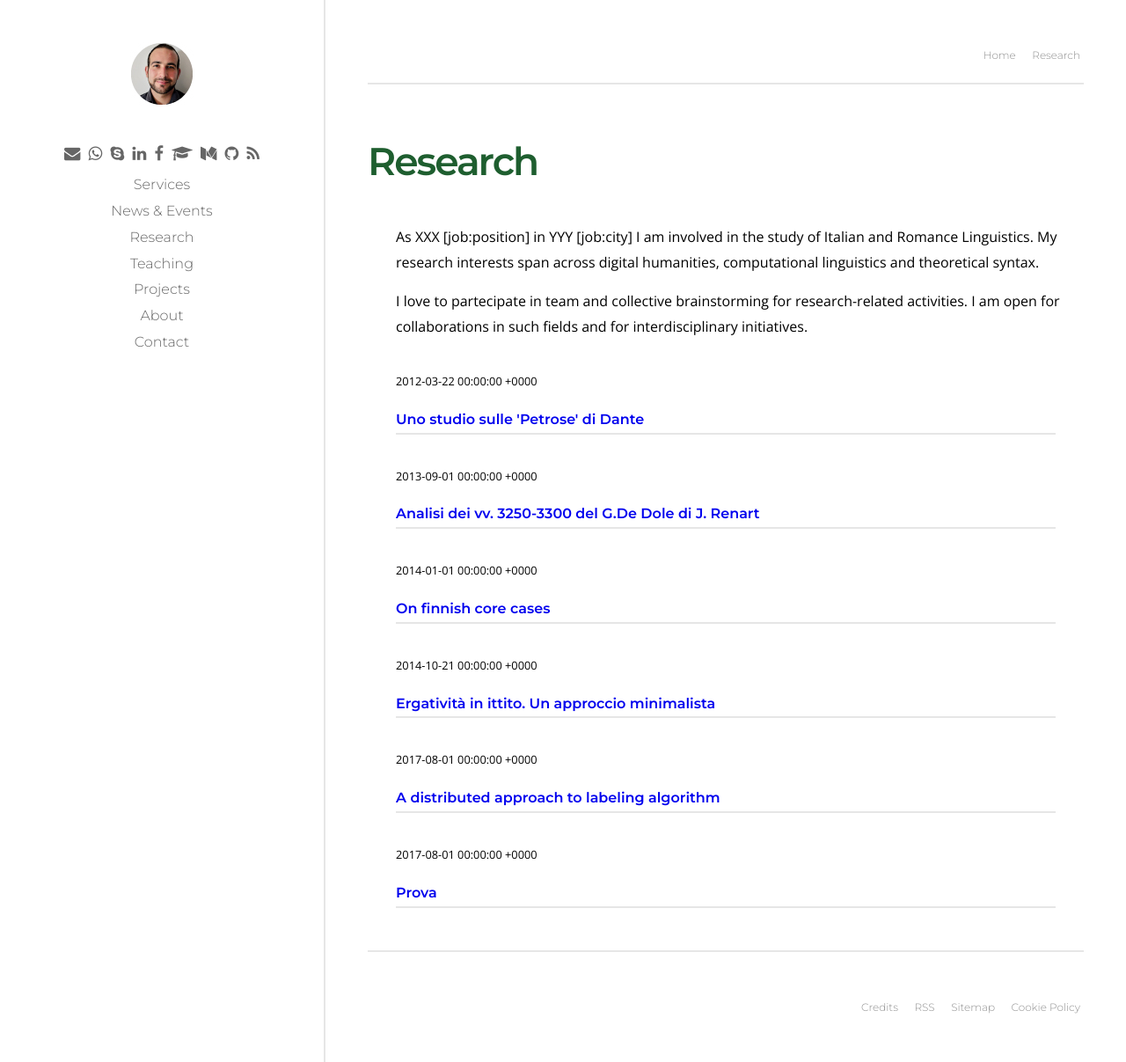
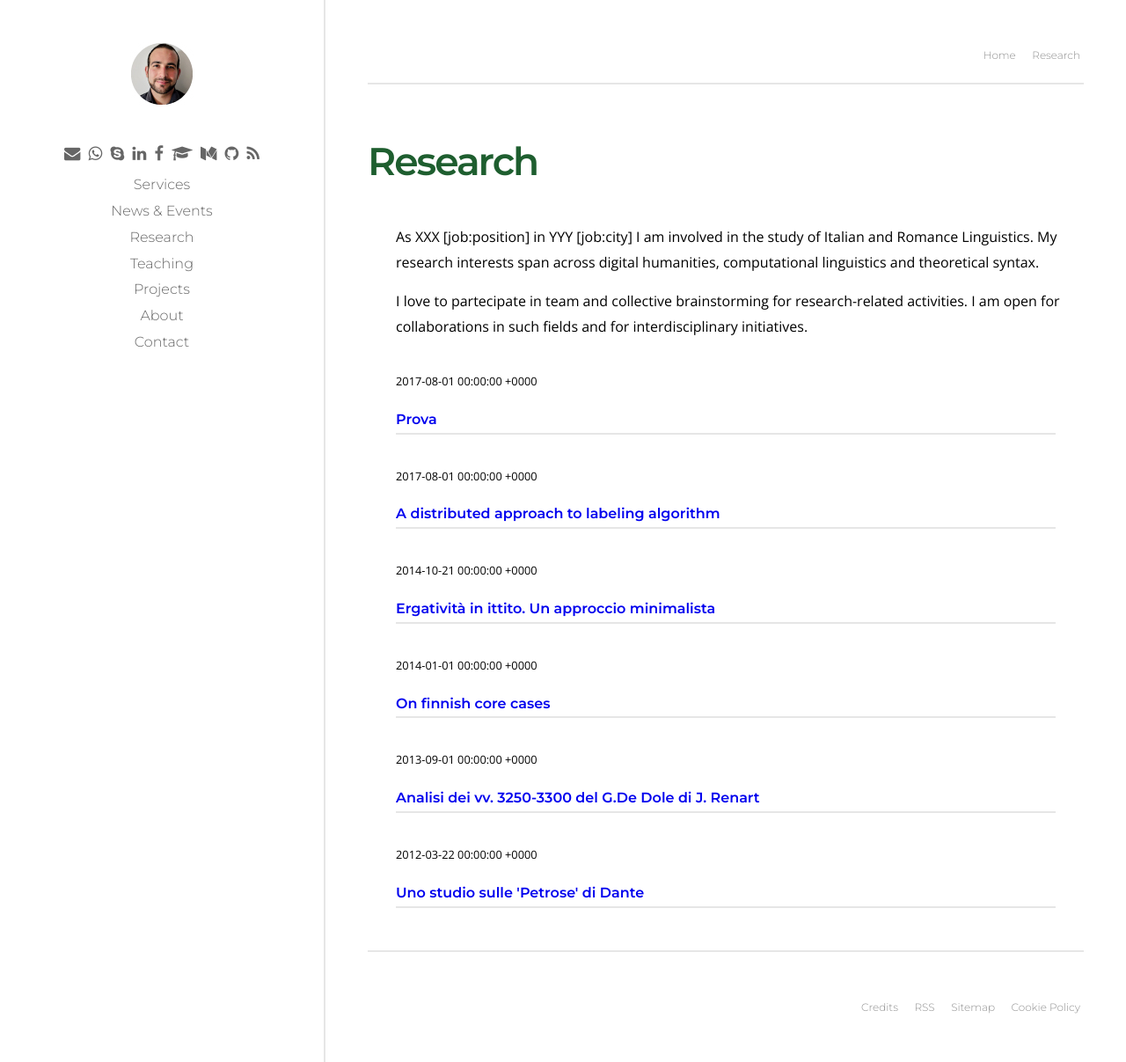
Before and after one commit to p-marco/p-marco.github.io, a Jekyll site: the page built from research.md, in a window 1280 px wide. Shown: the whole page at 88% size. Built offline with Jekyll 4.4.1, drawn with Linux system fonts in a browser that asks for light colours; our own code applies the rules of GitHub Pages for plain Markdown files.

Commit message:
default layout test

```diff
--- a/_includes/item.html
+++ b/_includes/item.html
@@ -15,7 +15,7 @@
 	<div class="abstract">{{ content }}</div>
 
 {% if page.collections %}
-	{% assign collection = site.[page.collections] | sort: 'date' %}
+	{% assign collection = site.[page.collections] | sort: 'date' | reverse %}
 <h2 class="t-heading t-colorBrand">{{ site.collection.title }}</h2>
 
 	{% include collection.html %}
```
